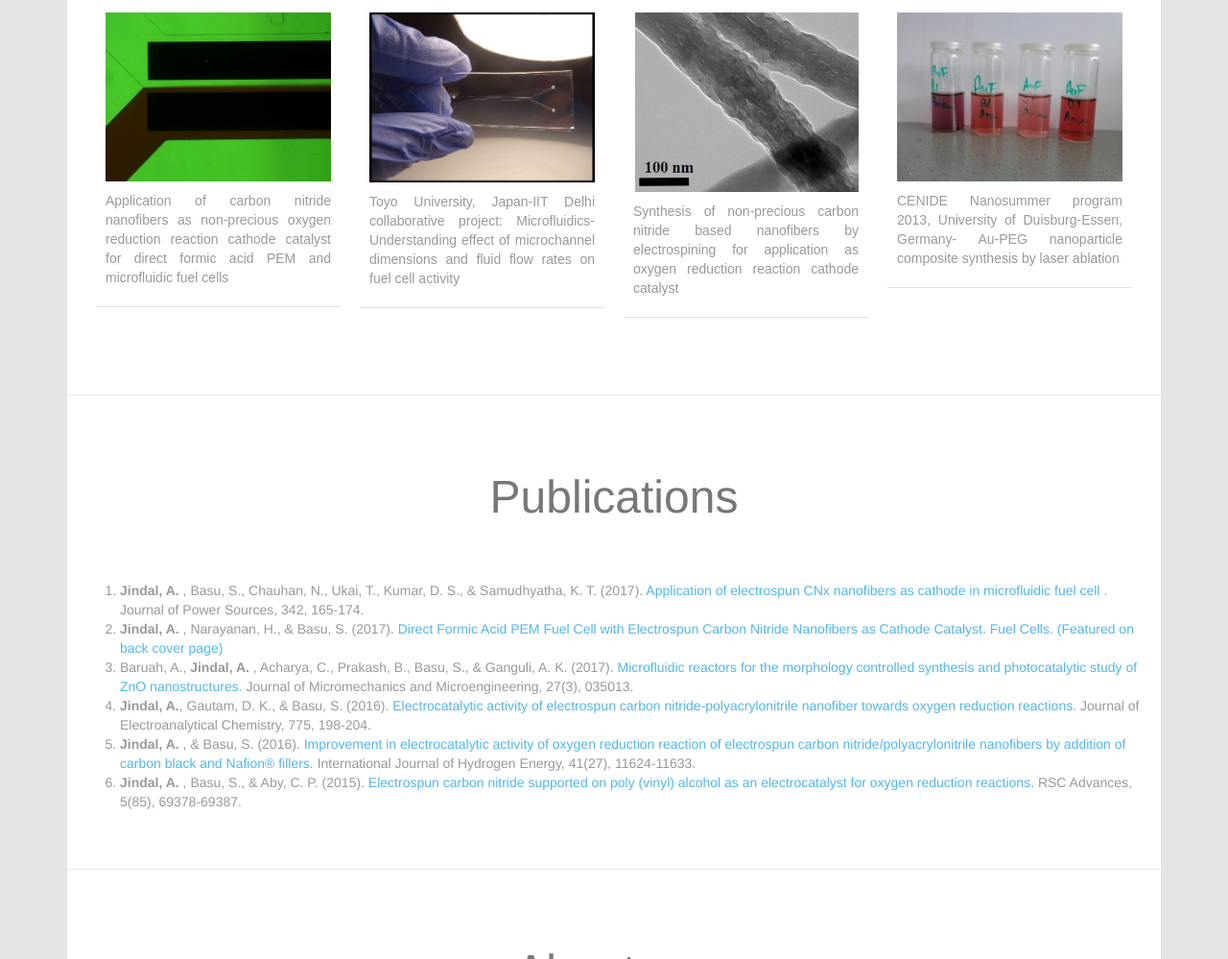
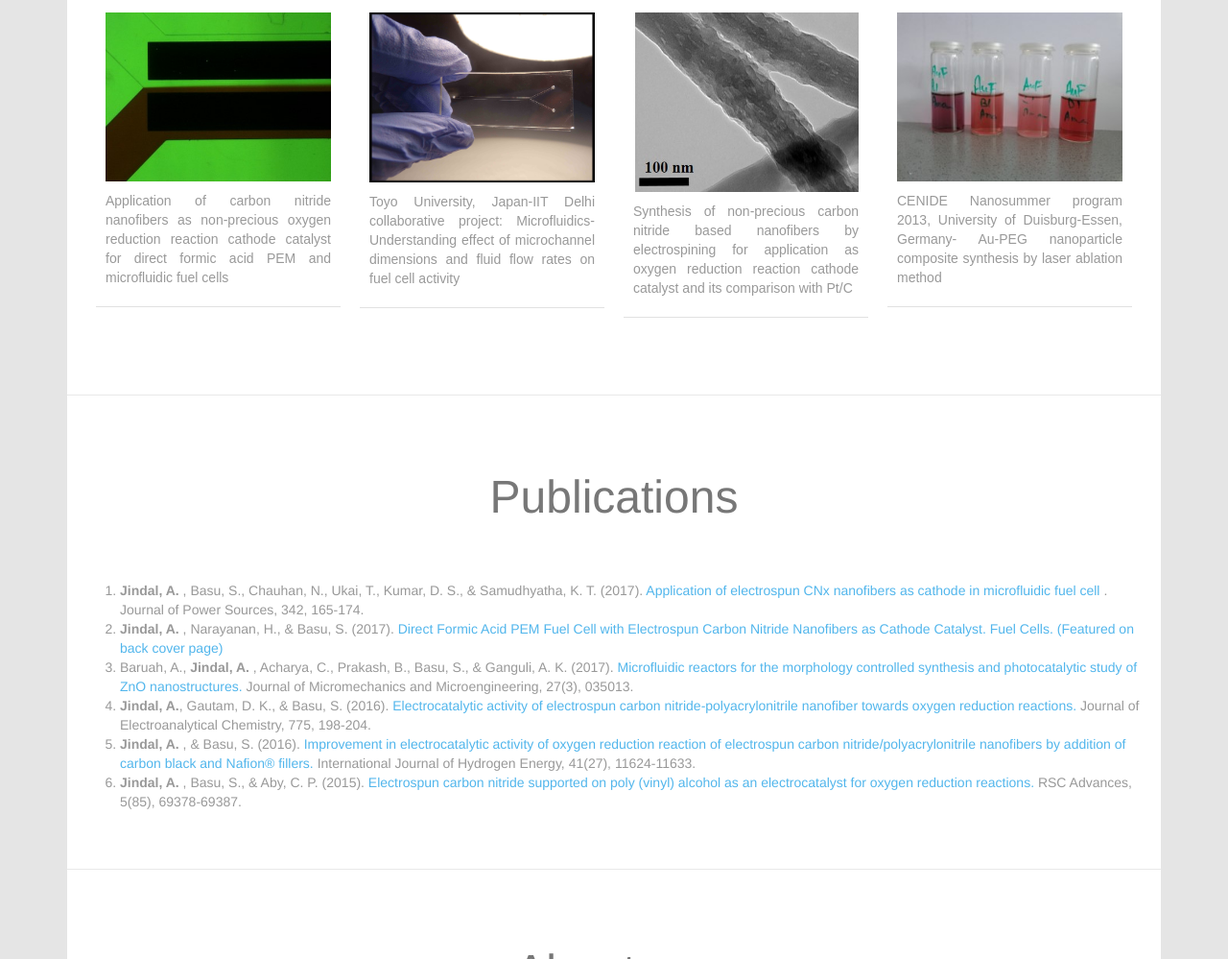
Before and after one commit to amandeepjindal/amandeepjindal.github.io, a plain HTML site: page index.html in a window 1280 px wide. Shown: the part 1015-2014 px from the top of the page at 96% size. Drawn offline with Linux system fonts and the light colour scheme.

Commit message:
Update index.html

```diff
--- a/index.html
+++ b/index.html
@@ -162,7 +162,7 @@
                                     <a class="preview btn btn-danger" title="CNx nanofibers" href="images/nanomaterials.jpg"><i class="icon-eye-open"></i></a>
                                 </div>
                             </div>
-                            <p class="nice cool" > Synthesis of non-precious carbon nitride based nanofibers by electrospining for application as oxygen reduction reaction cathode catalyst </p>
+                            <p class="nice cool" > Synthesis of non-precious carbon nitride based nanofibers by electrospining for application as oxygen reduction reaction cathode catalyst and its comparison with Pt/C </p>
                         </div>
                     </li>
                     <li class="portfolio-item neuro">
@@ -173,7 +173,7 @@
                                     <a class="preview btn btn-danger" title="Au-PEG nanoparticle composite synthesis" href="images/CENIDE project.jpg"><i class="icon-eye-open"></i></a>
                                 </div>
                             </div>
-                            <p class="nice cool" > CENIDE Nanosummer program 2013, University of Duisburg-Essen, Germany- Au-PEG nanoparticle composite synthesis by laser ablation</p>
+                            <p class="nice cool" > CENIDE Nanosummer program 2013, University of Duisburg-Essen, Germany- Au-PEG nanoparticle composite synthesis by laser ablation method</p>
                         </div>
                     </li>
 
```
